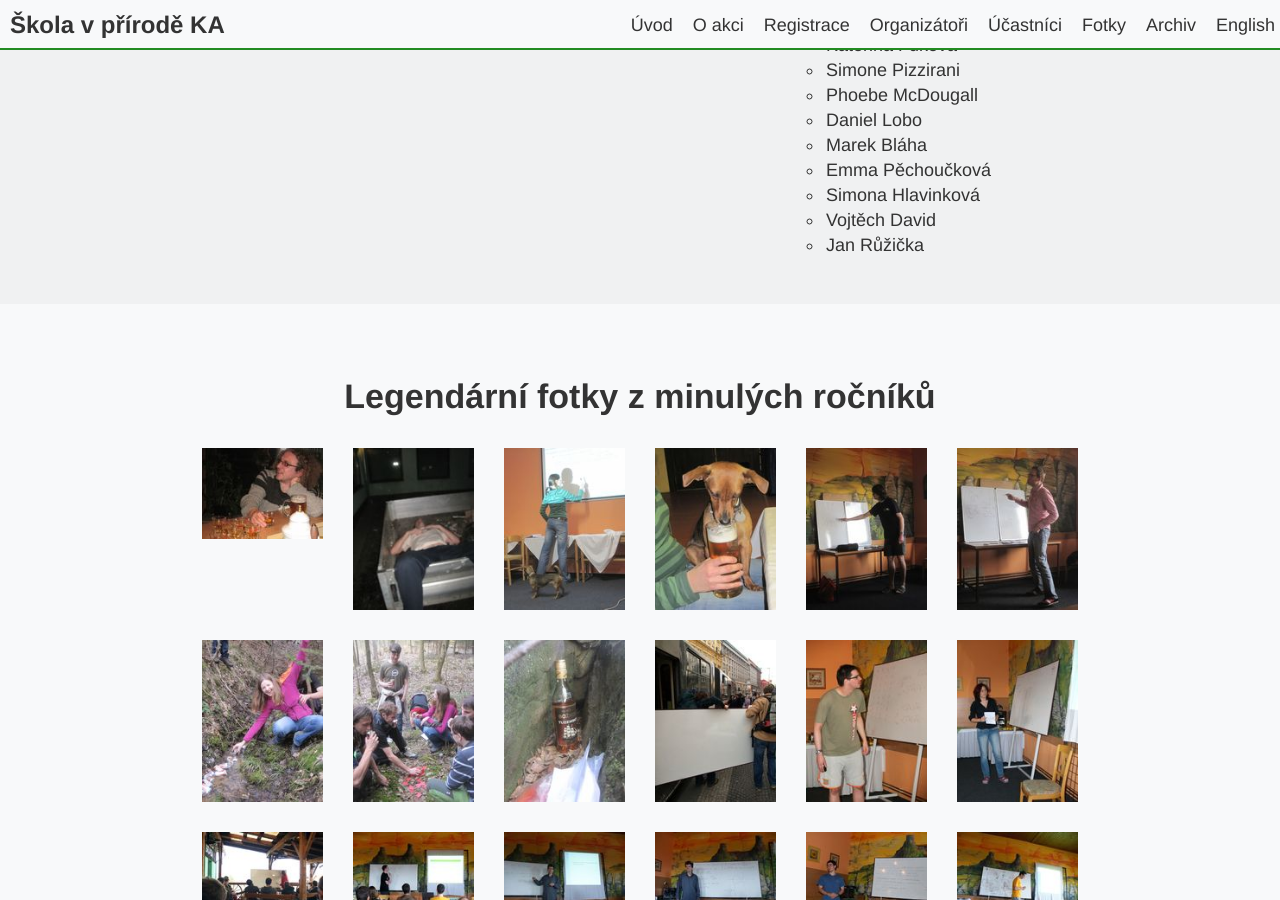
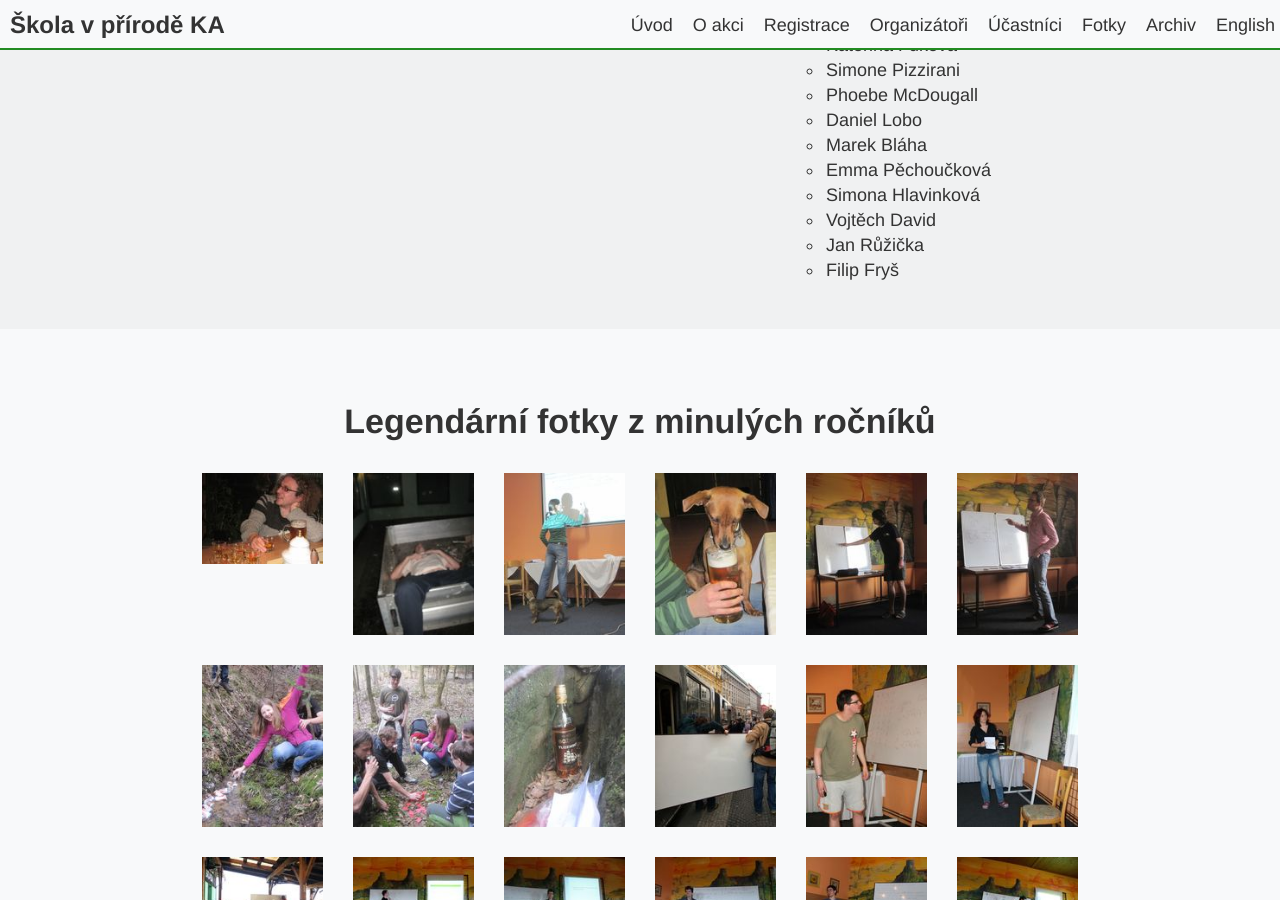
Before and after one commit to ondrachwiedziuk/skolavprirodenew, a Jekyll site: the page built from index.md, in a window 1280 px wide and 900 px high, scrolled down 4333 px. Built offline with Jekyll 4.4.1, drawn with Linux system fonts in a browser that asks for light colours.

Commit message:
New participant

```diff
--- a/_includes/participants.html
+++ b/_includes/participants.html
@@ -120,6 +120,9 @@
                     <li>
                       Jan Růžička
                     </li>
+                    <li>
+                      Filip Fryš
+                    </li>
                   </ul>
             </div>
         </div>
```
